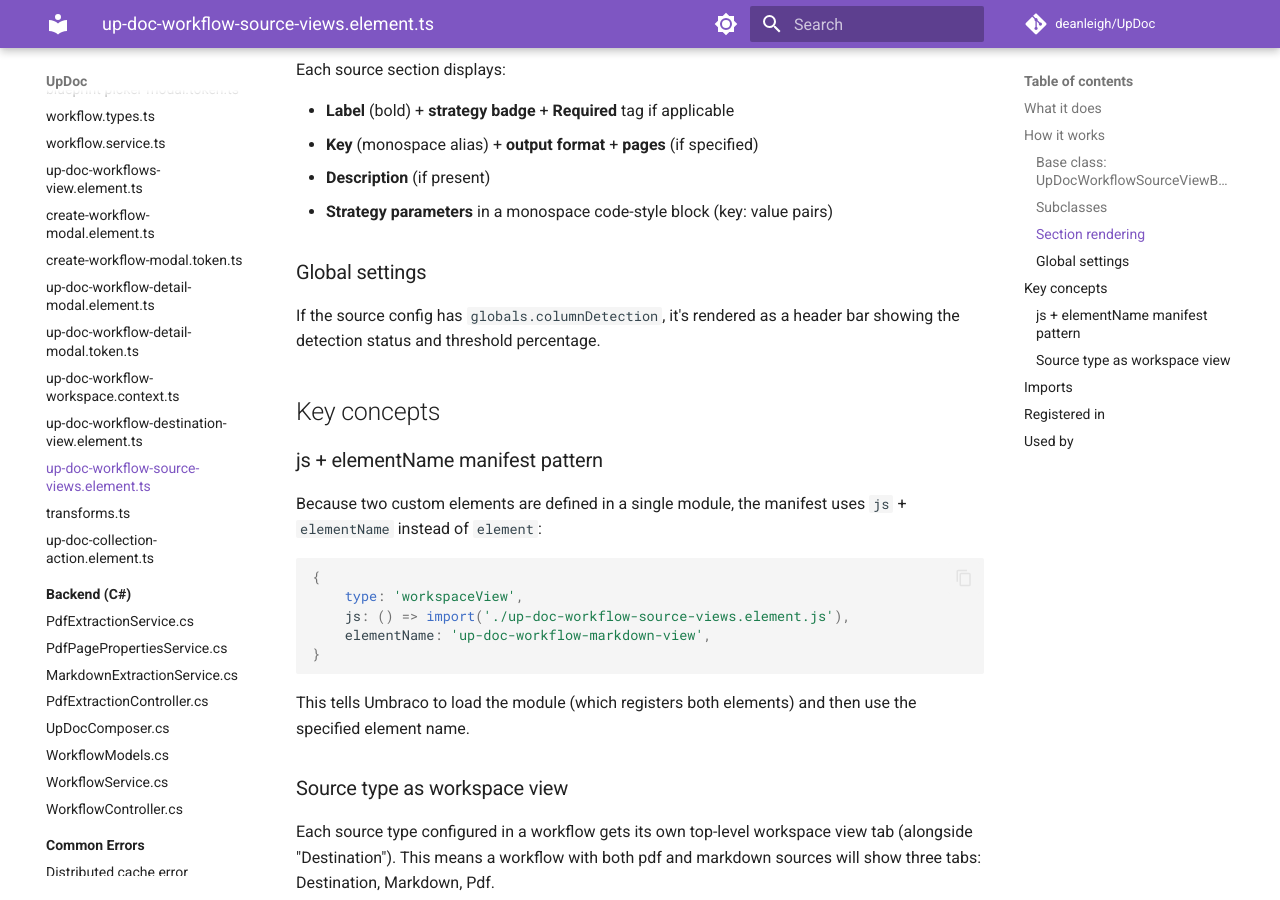
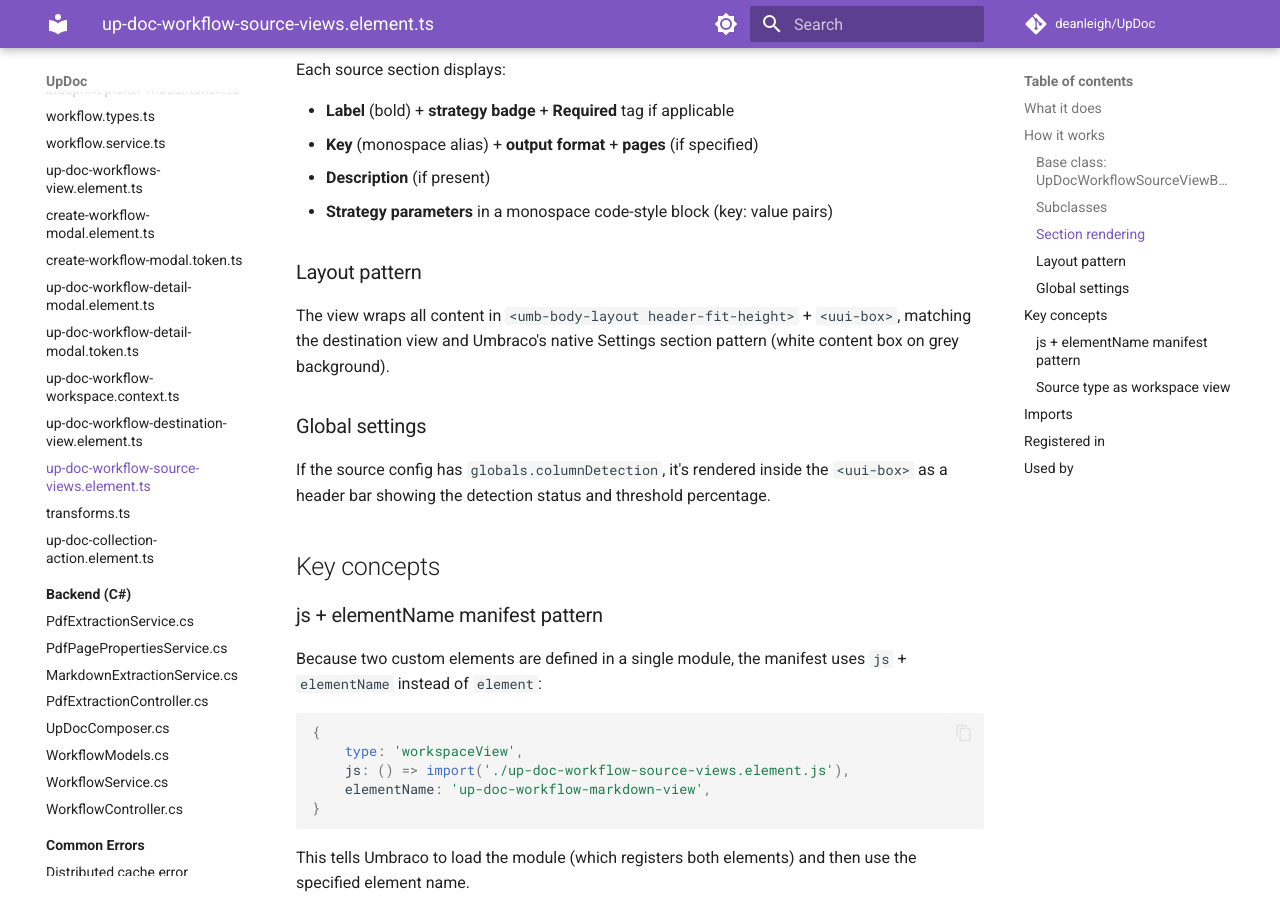
Before and after one commit to deanleigh/UpDoc, an MkDocs documentation site: the page built from docs/source-files/up-doc-workflow-source-views-element.md, in a window 1280 px wide and 900 px high, scrolled down 1088 px. Built offline with MkDocs 1.6.1 and Material for MkDocs 9.7.7, drawn with Linux system fonts in a browser that asks for light colours; comment, search, counter and statistics services are not loaded.

Commit message:
Wrap source views in umb-body-layout + uui-box for visual consistency with destination
Co-Authored-By: Claude Opus 4.6 <noreply@anthropic.com>

```diff
--- a/docs/source-files/up-doc-workflow-source-views-element.md
+++ b/docs/source-files/up-doc-workflow-source-views-element.md
@@ -42,9 +42,13 @@ Each source section displays:
 - **Description** (if present)
 - **Strategy parameters** in a monospace code-style block (key: value pairs)
 
+### Layout pattern
+
+The view wraps all content in `<umb-body-layout header-fit-height>` + `<uui-box>`, matching the destination view and Umbraco's native Settings section pattern (white content box on grey background).
+
 ### Global settings
 
-If the source config has `globals.columnDetection`, it's rendered as a header bar showing the detection status and threshold percentage.
+If the source config has `globals.columnDetection`, it's rendered inside the `<uui-box>` as a header bar showing the detection status and threshold percentage.
 
 ## Key concepts
 
```
Also changed, not shown: 6 other files.
